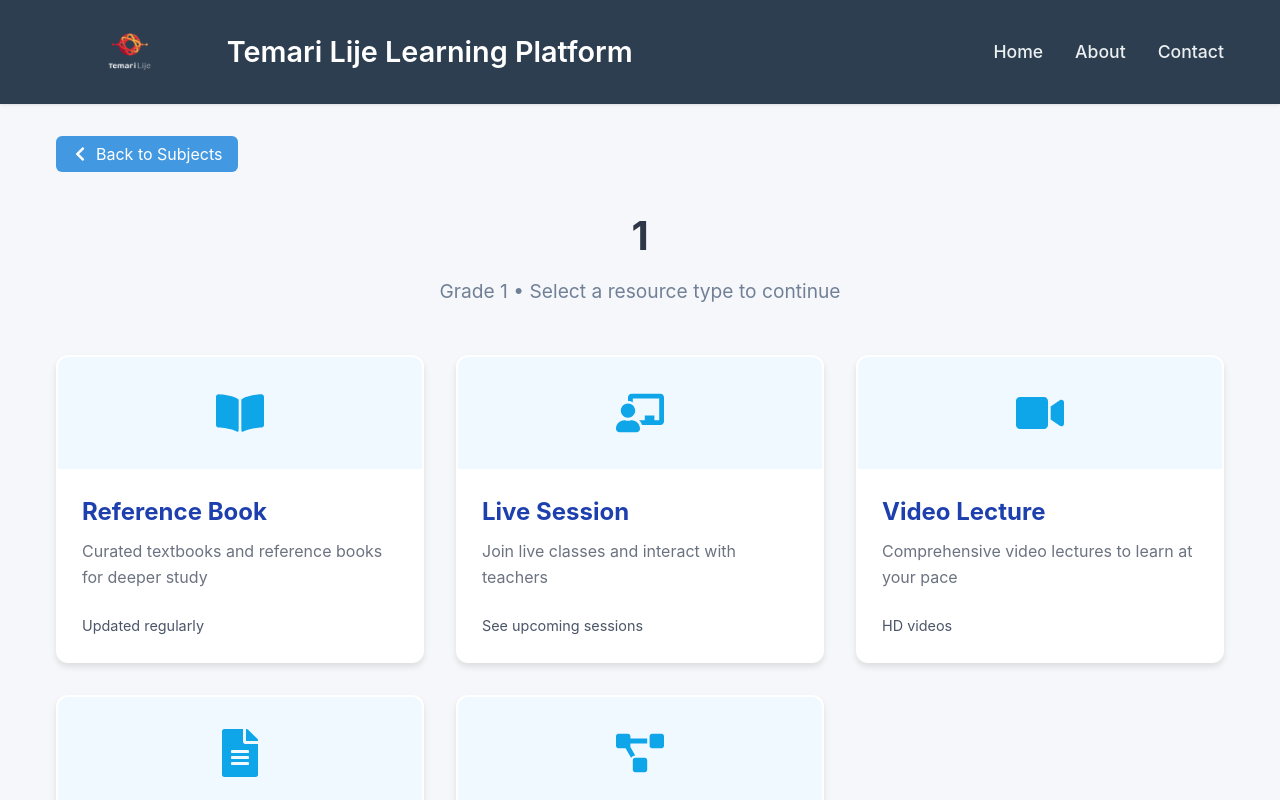
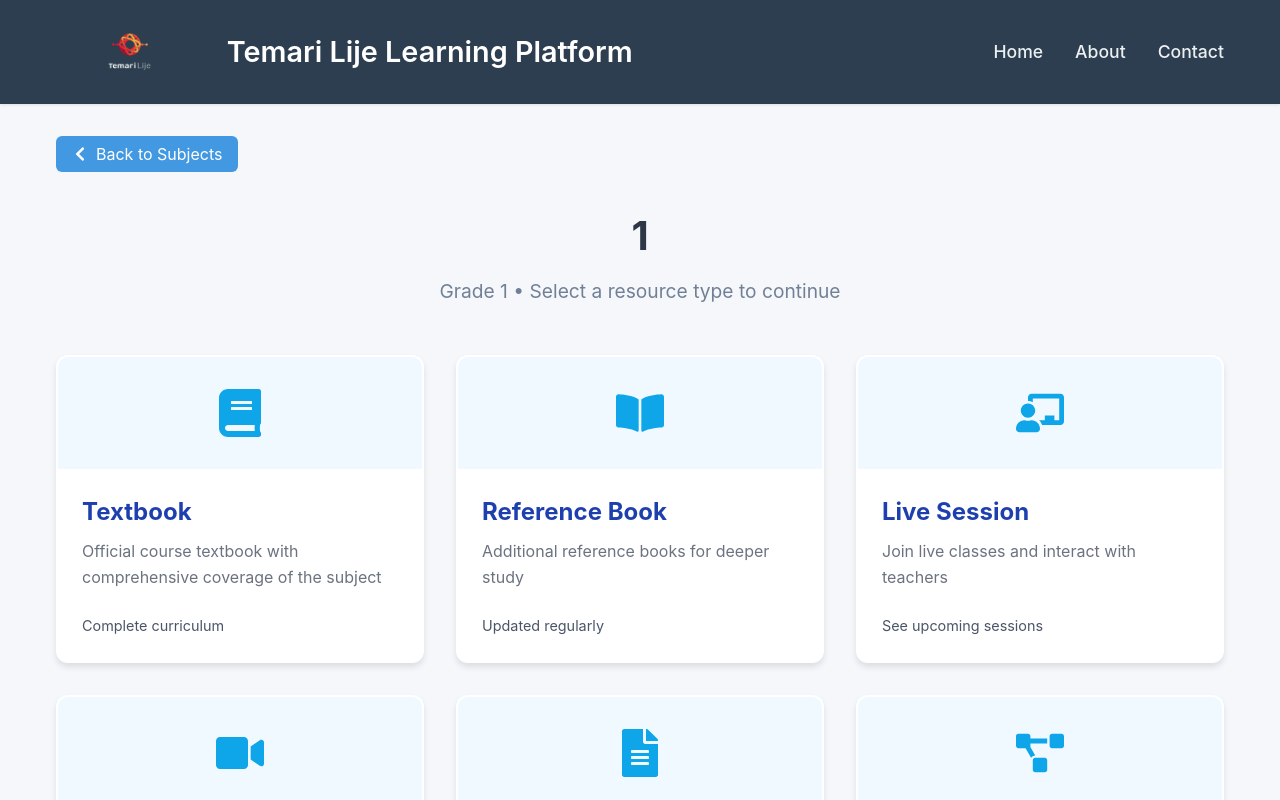
Before and after one commit to bakenegu/Temari-lije, a React (Create React App) app: page /content/1/1/1 in a window 1280 px wide. Shown: the top 800 px of the page. Built offline with nearby package versions, Linux system fonts and the light colour scheme.

Commit message:
text book

```diff
--- a/src/pages/ContentPage.js
+++ b/src/pages/ContentPage.js
@@ -2,6 +2,7 @@ import React from 'react';
 import { useParams, useNavigate } from 'react-router-dom';
 import styled from '@emotion/styled';
 import {
+  FaBook,            // Textbook
   FaBookOpen,        // Reference Book
   FaChalkboardTeacher, // Live Session
   FaVideo,           // Video Lecture
@@ -142,10 +143,18 @@ const ContentPage = () => {
 
   const contentItems = [
     {
+      id: 'textbook',
+      title: 'Textbook',
+      icon: <FaBook />,
+      description: 'Official course textbook with comprehensive coverage of the subject',
+      count: 'Complete curriculum',
+      type: 'textbook'
+    },
+    {
       id: 'reference-book',
       title: 'Reference Book',
       icon: <FaBookOpen />,
-      description: 'Curated textbooks and reference books for deeper study',
+      description: 'Additional reference books for deeper study',
       count: 'Updated regularly',
       type: 'reference-book'
     },
```
